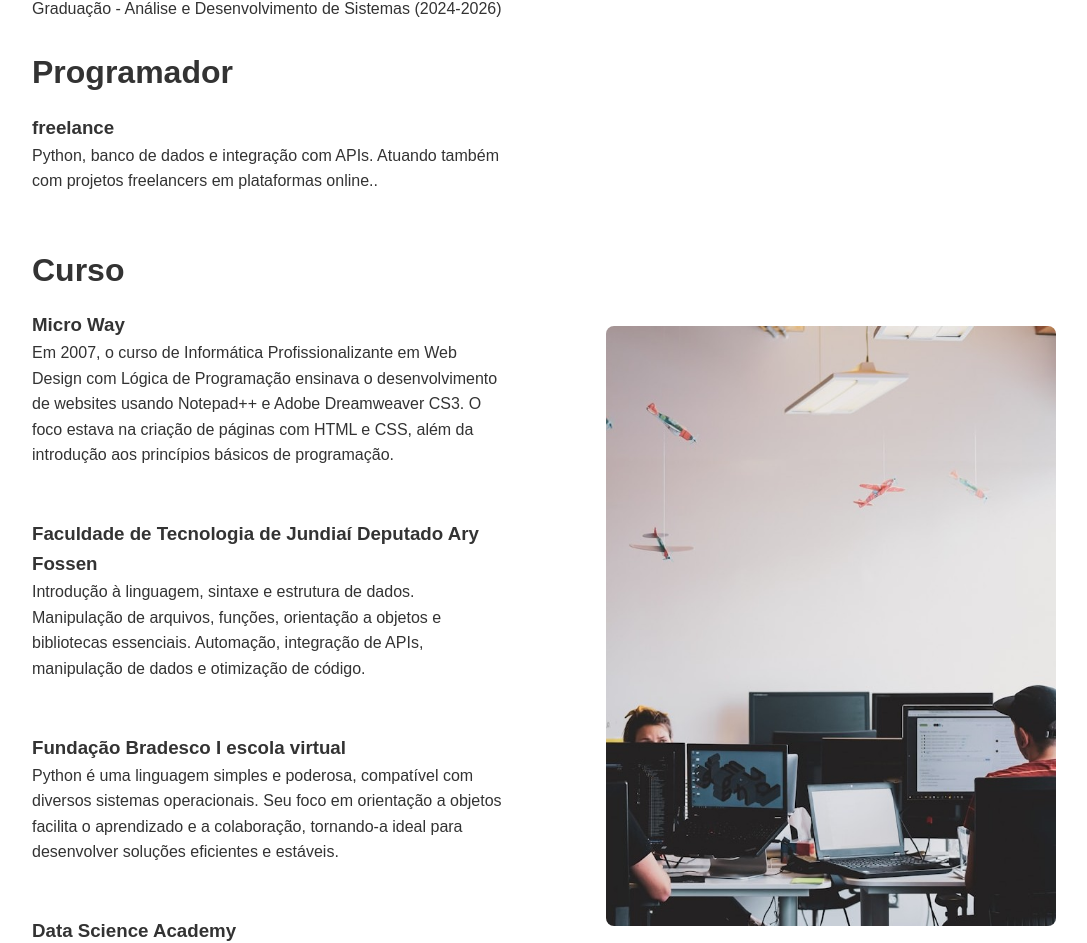
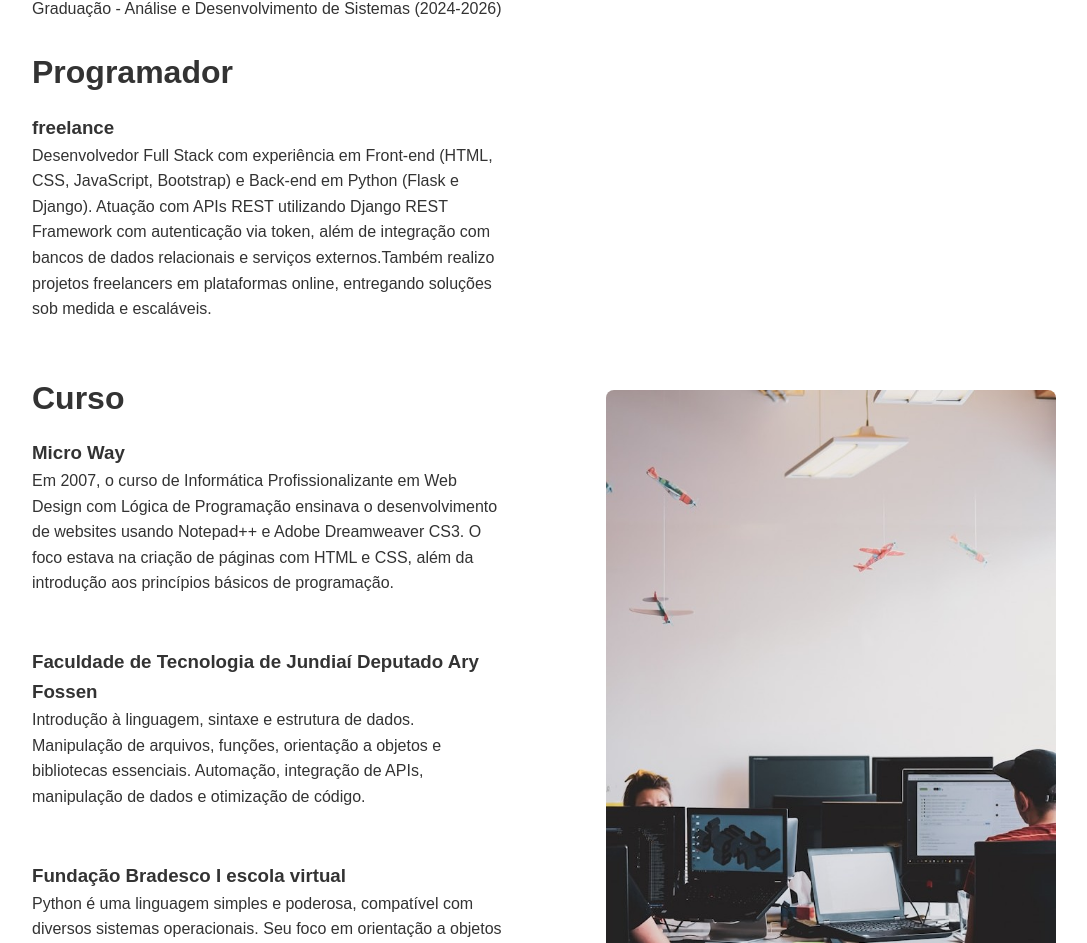
Before and after one commit to brumab/cur, a plain HTML site: page index.html in a window 1280 px wide. Shown: the part 1196-2139 px from the top of the page, without its empty margins (96-1183 px from the left). Drawn offline with Linux system fonts and the light colour scheme.

Commit message:
Update index.html

```diff
--- a/index.html
+++ b/index.html
@@ -64,7 +64,8 @@
         <br><br>
         <h2>Programador </h2>
         <h3>freelance</h3>
-        <p> Python, banco de dados e integração com APIs. Atuando também com projetos freelancers em plataformas online.. </p>
+        <p> Desenvolvedor Full Stack com experiência em Front-end (HTML, CSS, JavaScript, Bootstrap) e Back-end em Python (Flask e Django). Atuação com APIs REST utilizando Django REST Framework com autenticação via token,
+          além de integração com bancos de dados relacionais e serviços externos.Também realizo projetos freelancers em plataformas online, entregando soluções sob medida e escaláveis. </p>
         <br><br>
         <h2>Curso</h2>
         <h3>Micro Way</h3>
```
